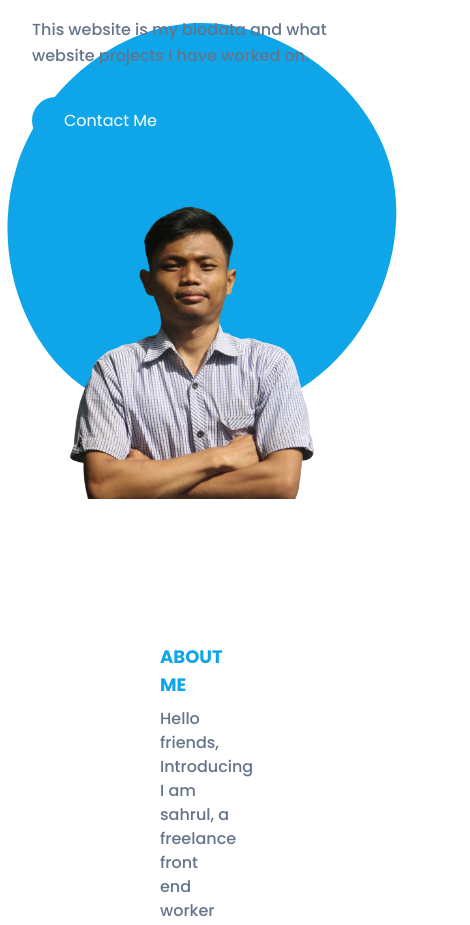
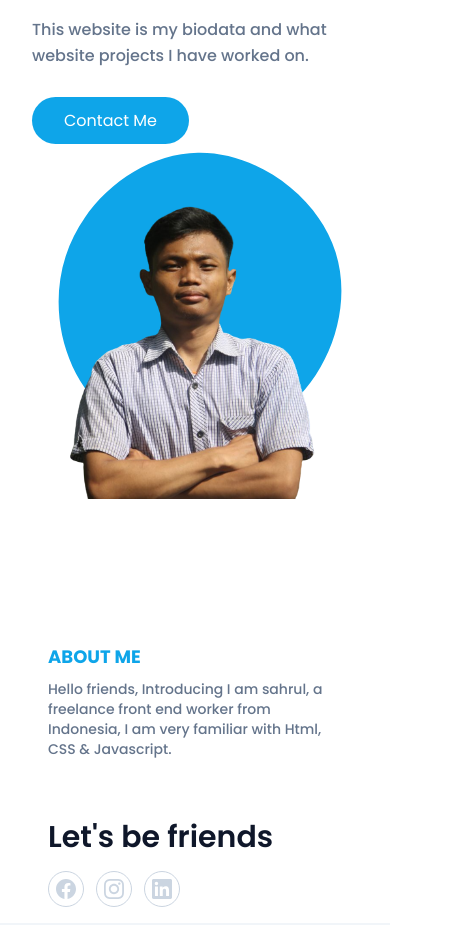
Before and after one commit to Sahrul5061/Porto, a website: page index.html in a window 390 px wide. Shown: the part 291-1216 px from the top of the page, 470 px wide, since content can reach past the window. Drawn offline with Linux system fonts and the light colour scheme.

Commit message:
update responsive

```diff
--- a/index.html
+++ b/index.html
@@ -63,7 +63,7 @@
             <div class="relative mt-10 lg:mt-9 lg:right-0">
               <img src="dist/img/sahrul.png" alt="sahrul" class="max-w-full mx-auto" />
               <span class="absolute -bottom-0 -z-10 left-1/2 -translate-x-1/2"
-                ><svg width="550" height="550" viewBox="0 0 200 200" xmlns="http://www.w3.org/2000/svg">
+                ><svg width="400" height="400" class="md:w-[550px] md:h-[550px]" viewBox="0 0 200 200" xmlns="http://www.w3.org/2000/svg">
                   <path
                     fill="#0ea5e9"
                     d="M70.3,-23.4C79.3,4.9,66.7,39.6,42.2,57.3C17.7,74.9,-18.8,75.4,-41.6,58.5C-64.5,41.6,-73.9,7.3,-64.7,-21.3C-55.5,-49.9,-27.7,-72.7,1.5,-73.1C30.7,-73.6,61.3,-51.7,70.3,-23.4Z"
@@ -78,12 +78,12 @@
     </section>
     <!-- Hero Section End -->
     <!-- Abot Section Start -->
-    <section id="about" class="pt-36 p-32">
+    <section id="about" class="pt-36 p-4">
       <div class="container">
         <div class="flex flex-wrap">
           <div class="w-full px-4 mb-10 lg:w-1/2">
             <h4 class="font-bold uppercase text-primary text-lg lg:text-2xl">About Me</h4>
-            <p class="font-medium text-base text-secondary lg:text-lg mt-2 mb-5">Hello friends, Introducing I am sahrul, a freelance front end worker from Indonesia, I am very familiar with Html, CSS & Javascript.</p>
+            <p class="font-medium text-sm text-secondary lg:text-lg mt-2 mb-5">Hello friends, Introducing I am sahrul, a freelance front end worker from Indonesia, I am very familiar with Html, CSS & Javascript.</p>
           </div>
           <div class="w-full px-4 lg:w-1/2">
             <h3 class="font-semibold text-darks text-3xl mb-4 lg:text-4xl">Let's be friends</h3>
```
Also changed, not shown: dist/output.css.
